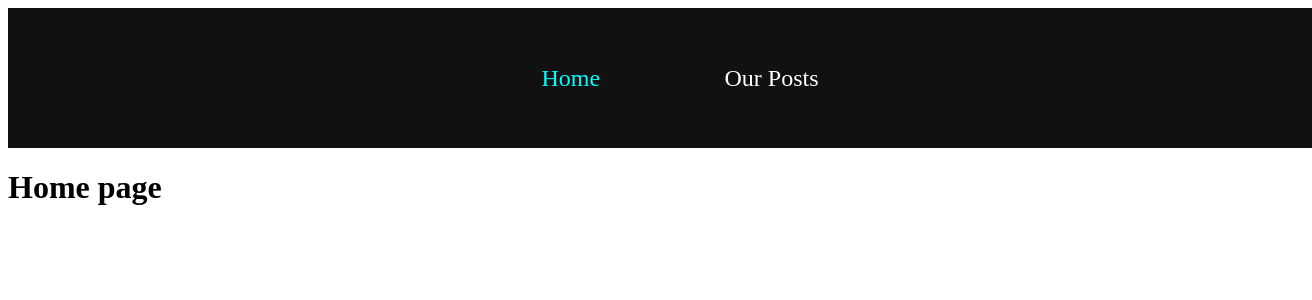
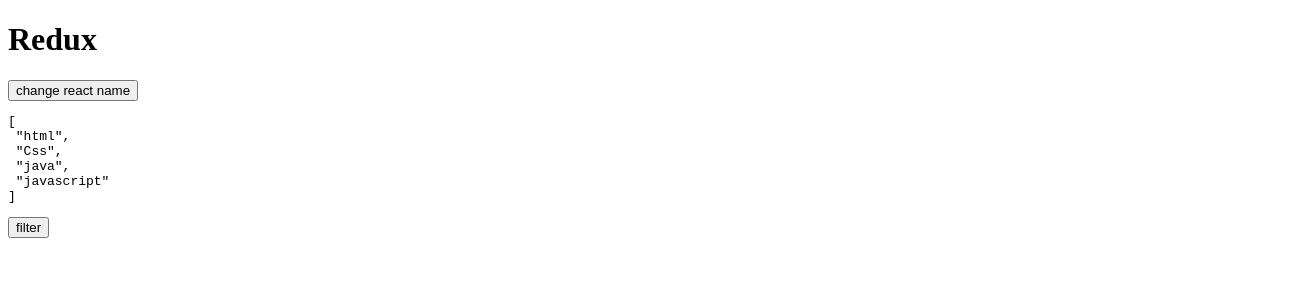
Before and after one commit to BrownEdgar/test, a React (Create React App) app: page / in a window 1280 px wide. Shown: the top 300 px of the page, 1312 px wide, since content can reach past the window. Built offline with nearby package versions, Linux system fonts and the light colour scheme; no server answers.

Commit message:
redux code

```diff
--- a/package.json
+++ b/package.json
@@ -11,9 +11,11 @@
     "react": "^18.2.0",
     "react-dom": "^18.2.0",
     "react-hook-form": "^7.34.2",
+    "react-redux": "^8.0.2",
     "react-router": "^6.3.0",
     "react-router-dom": "^6.3.0",
     "react-scripts": "^5.0.1",
+    "redux": "^4.2.0",
     "routes": "^2.1.0",
     "sass": "^1.54.5",
     "web-vitals": "^2.1.4"
--- a/src/App.js
+++ b/src/App.js
@@ -1,12 +1,12 @@
 
-import React, { useState, useMemo
+//import React, { useState, useMemo
 	//, useEffect,
-} from "react";
-import { Routes, Route, } from 'react-router-dom';
-import Navbar from "./components/Navbar/Navbar";
-import Home from "./components/Home/Home";
-import axios from 'axios'
-import Posts from "./components/Posts/Posts";
+//} from "react";
+//import { Routes, Route, } from 'react-router-dom';
+//import Navbar from "./components/Navbar/Navbar";
+//import Home from "./components/Home/Home";
+//import axios from 'axios'
+//import Posts from "./components/Posts/Posts";
 //import Post from "./components/Post/Post";
 
 
@@ -84,49 +84,70 @@
 
 
 
-function App() {
-	const [data, setData] = useState([])
+// function App() {
+// 	const [data, setData] = useState([])
 
 
-	const getPosts=()=>{
-		axios("https://jsonplaceholder.typicode.com/posts")
-			 .then(response =>{
-				console.log(response.data);
-				setData(response.data)})
-
-		// .then(response =>response.json())
-			// .then(json=>console.log(json))
-			}
-
-			const mem=useMemo(()=> getPosts(),[data.length])
-
-	// function refreshPage() {
-	// 			window.location.reload(false);
-	// 		  }
-
-	// 		  const mem1=useMemo(()=> refreshPage(),[])
-
-	return (
-		<div className="App">
-			{/* <Posts posts={data}/> */}
-			<Navbar />
-
-			<Routes>
-				<Route path="/" element={<Home />} />
-				<Route path="/posts">
-					{/* //<pre>{JSON.stringify(data,null,1)}</pre> */}
-					<Route index element={
-					<Posts
-					 data={data}
-
-					 />} />
+// 	const getPosts=()=>{
+// 		axios("https://jsonplaceholder.typicode.com/posts")
+// 			 .then(response =>{
+// 				console.log(response.data);
+// 				setData(response.data)})
 
 
-				</Route>
-			</Routes>
+// 			}
 
-		</div>
-	);
+// 			const mem=useMemo(()=> getPosts(),[data.length])
+
+
+
+// 	return (
+// 		<div className="App">
+
+// 			<Navbar />
+
+// 			<Routes>
+// 				<Route path="/" element={<Home />} />
+// 				<Route path="/posts">
+
+// 					<Route index element={
+// 					<Posts
+// 					 data={data}
+
+// 					 />} />
+
+
+// 				</Route>
+// 			</Routes>
+
+// 		</div>
+// 	);
+// }
+
+// export default App;
+
+
+
+import React from 'react'
+import {useSelector, useDispatch} from 'react-redux'
+import { CHANGE_NAME, GET_ARR_ELEMENTS } from "./components/redux/store";
+
+export default function App() {
+	const name=useSelector(state=>state.name)
+	const arr=useSelector(state=>state.arr)
+	const dispatch=useDispatch()
+	const filterArr=()=>{
+		const f=arr.filter(elem=>elem.match(/^[A-Z]/g))
+		dispatch({type:GET_ARR_ELEMENTS, payload: {arr:f}})
+	}
+
+
+  return (
+	<div>
+		<h1>{name}</h1>
+		<button onClick={()=>dispatch ({type:CHANGE_NAME, payload: {name:"JavaScript"}})}>change react name</button>
+		<pre>{JSON.stringify(arr, null, 1)}</pre>
+		<button onClick={filterArr}>filter</button>
+	</div>
+  )
 }
-
-export default App;
--- /dev/null
+++ b/src/components/redux/store.js
@@ -0,0 +1,32 @@
+import {createStore} from 'redux'
+
+
+export const CHANGE_NAME='change-name'
+export const GET_ARR_ELEMENTS='get-arr-elements'
+
+
+const initialState={
+    name:"Redux",
+    arr:['html', 'Css', 'java', 'javascript']
+}
+
+
+
+function reducer(state, action){
+    switch (action.type) {
+        case CHANGE_NAME: return {...state, name: action?.payload?.name }
+        case GET_ARR_ELEMENTS: return {... state, arr: action.payload.arr }
+
+
+
+        default: return state
+
+    }
+
+}
+
+
+const store=createStore(reducer, initialState)
+
+
+export default store
```
Also changed, not shown: src/index.js (+5 -2 lines), 1 other file (tests, documents, lock files or other folders).
